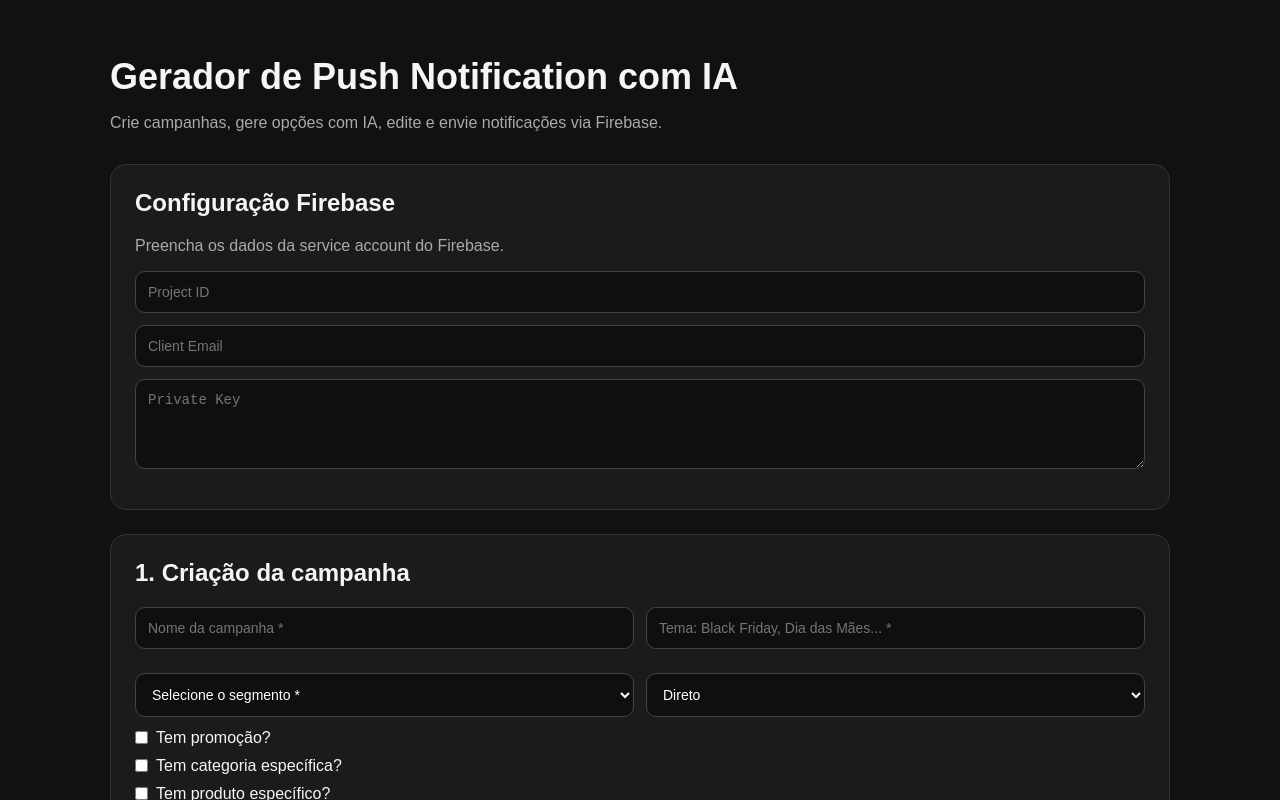
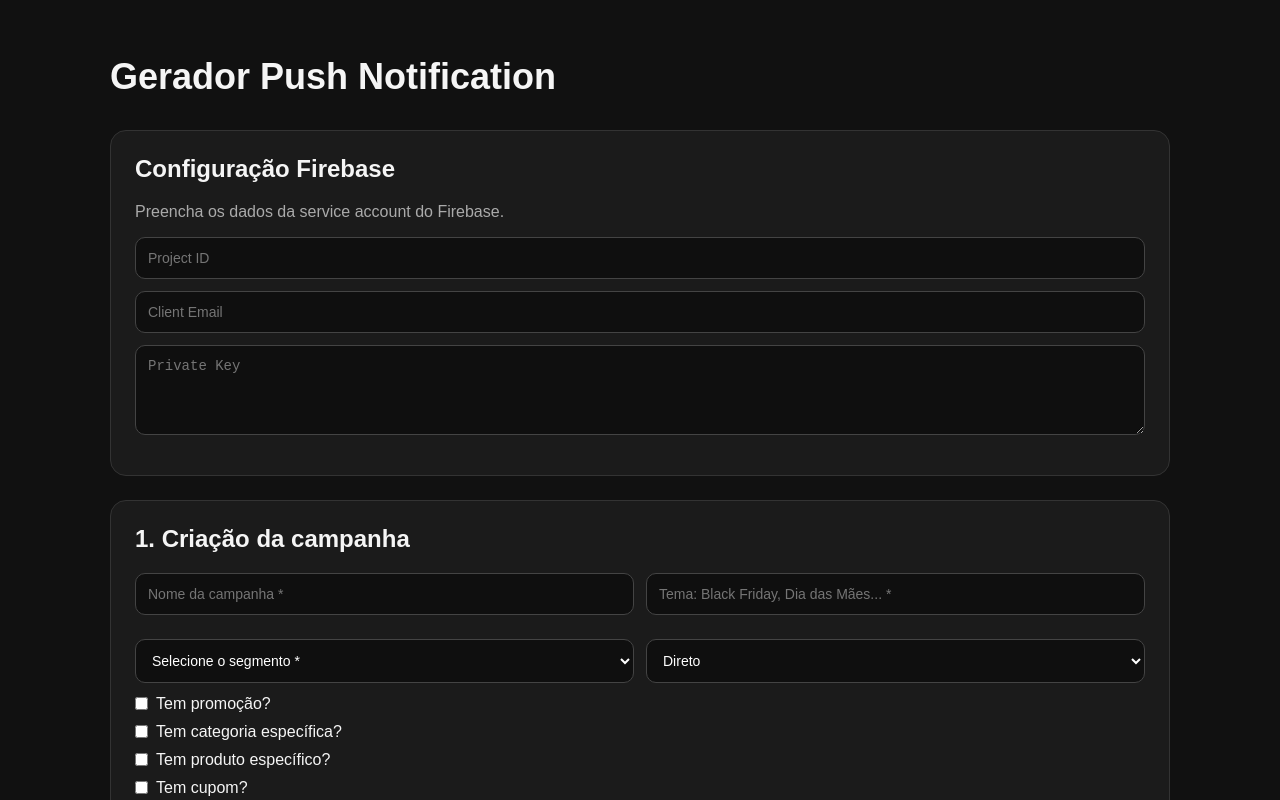
Before and after one commit to bennyyzzzz/notification, a React app in the folder frontend/: page / in a window 1280 px wide. Shown: the top 800 px of the page. Built offline with nearby package versions, Linux system fonts and the light colour scheme; the HTML template or start-up script is replaced by a standard one.

Commit message:
css alterations

```diff
--- a/frontend/src/App.jsx
+++ b/frontend/src/App.jsx
@@ -203,10 +203,7 @@ export default function App() {
   return (
     <main className="container">
       <header className="hero">
-        <h1>Gerador de Push Notification com IA</h1>
-        <p>
-          Crie campanhas, gere opções com IA, edite e envie notificações via Firebase.
-        </p>
+        <h1>Gerador Push Notification</h1>
       </header>
 
       <FirebaseConfig
```
